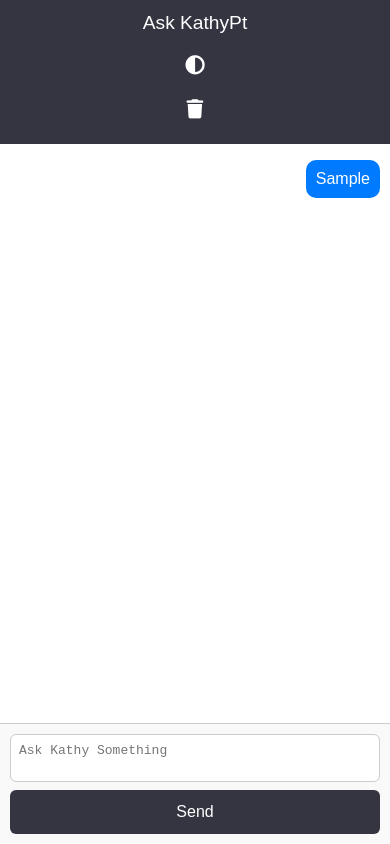
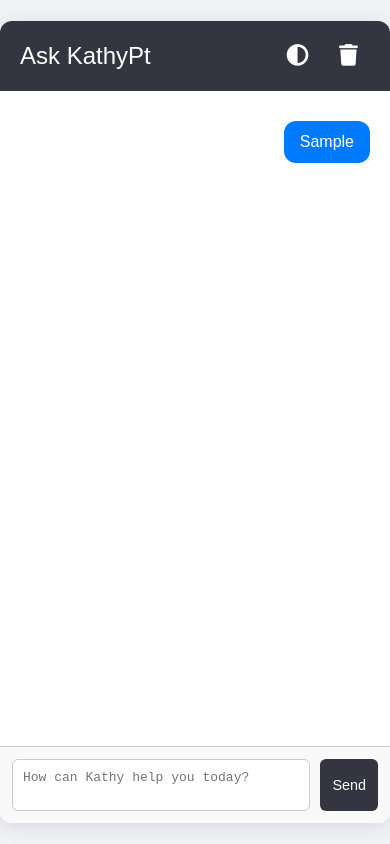
Before and after one commit to Ko-Taku-Reo/WebDev, a plain HTML site: page askkathypt.html in a window 390 px wide. Both pictures are taken after typing "Sample" into the empty fields and a click on the button "Send". Drawn offline with nearby package versions, Linux system fonts and the light colour scheme; no server answers.

Commit message:
Update askkathypt.html

````diff
--- a/askkathypt.html
+++ b/askkathypt.html
@@ -2,7 +2,7 @@
 <html lang="en">
 <head>
   <meta charset="UTF-8" />
-  <meta name="viewport" content="width=device-width, initial-scale=1.0, maximum-scale=1.0, user-scalable=no"/>
+  <meta name="viewport" content="width=device-width, initial-scale=1.0"/>
   <title>Ask KathyPt</title>
   <link rel="icon" href="favicon.ico" type="image/x-icon">
   <link rel="stylesheet" href="https://cdnjs.cloudflare.com/ajax/libs/font-awesome/6.5.0/css/all.min.css">
@@ -18,18 +18,15 @@
       --bot-bg: #f1f1f1;
       --bot-bg-dark: #2a2a2a;
     }
-    html, body {
+    body {
       margin: 0;
-      padding: 0;
       font-family: Arial, sans-serif;
       background: var(--bg-light);
       color: var(--text-light);
-      height: 100%;
-    }
-    body {
       display: flex;
       justify-content: center;
-      align-items: stretch;
+      align-items: center;
+      height: 100vh;
       transition: background 0.3s, color 0.3s;
     }
     .dark {
@@ -41,8 +38,11 @@
       flex-direction: column;
       width: 100%;
       max-width: 800px;
-      height: 100dvh;
+      height: 95vh;
       background: #fff;
+      border-radius: 12px;
+      box-shadow: 0 4px 20px rgba(0,0,0,0.1);
+      overflow: hidden;
     }
     .dark .chat-wrapper {
       background: #121212;
@@ -51,25 +51,25 @@
       background: #343541;
       color: white;
       padding: 12px 20px;
-      font-size: 1.2em;
+      font-size: 1.5em;
       display: flex;
       justify-content: space-between;
       align-items: center;
-      flex-wrap: wrap;
     }
     #chat {
       flex: 1;
-      padding: 10px;
+      padding: 20px;
       overflow-y: auto;
       display: flex;
       flex-direction: column;
     }
     .message {
-      margin: 6px 0;
-      padding: 10px;
-      border-radius: 10px;
-      max-width: 90%;
-      word-break: break-word;
+      margin: 10px 0;
+      padding: 12px 16px;
+      border-radius: 12px;
+      max-width: 80%;
+      white-space: pre-wrap;
+      word-wrap: break-word;
       position: relative;
     }
     .user {
@@ -88,30 +88,27 @@
     }
     footer {
       display: flex;
-      gap: 8px;
-      padding: 10px;
+      padding: 12px;
       background: #f9f9f9;
       border-top: 1px solid #ccc;
+      gap: 10px;
     }
     textarea {
       flex: 1;
-      padding: 8px;
+      padding: 10px;
       font-size: 1em;
       border-radius: 6px;
       border: 1px solid #ccc;
       resize: none;
-      max-height: 200px;
     }
     button {
-      padding: 10px;
-      font-size: 1em;
+      padding: 10px 12px;
+      font-size: 0.9em;
       border: none;
       border-radius: 6px;
       background-color: #343541;
       color: white;
       cursor: pointer;
-      min-width: 44px;
-      min-height: 44px;
     }
     button:hover {
       background-color: #4a4c56;
@@ -140,30 +137,6 @@
     .copy-btn:hover {
       background: #666;
     }
-    .thinking::after {
-      content: '.';
-      display: inline-block;
-      animation: typingDots 1.2s steps(1, end) infinite;
-    }
-    @keyframes typingDots {
-      0% { content: '.'; }
-      33% { content: '..'; }
-      66% { content: '...'; }
-      100% { content: '.'; }
-    }
-    @media (max-width: 600px) {
-      header {
-        flex-direction: column;
-        gap: 10px;
-        text-align: center;
-      }
-      footer {
-        flex-direction: column;
-      }
-      button {
-        width: 100%;
-      }
-    }
   </style>
 </head>
 <body>
@@ -179,7 +152,7 @@
     <div id="chat"></div>
 
     <footer>
-      <textarea id="userInput" rows="2" placeholder="Ask Kathy Something"></textarea>
+      <textarea id="userInput" rows="2" placeholder="How can Kathy help you today?"></textarea>
       <button onclick="sendMessage()">Send</button>
     </footer>
   </div>
@@ -196,11 +169,11 @@
     }
 
     function formatMarkdown(text) {
-      text = text.replace(/\\*\\*(.*?)\\*\\*/g, "<strong>$1</strong>");
+      text = text.replace(/\*\*(.*?)\*\*/g, "<strong>$1</strong>");
       text = text.replace(/^### (.*)$/gm, "<h1>$1</h1>");
-      text = text.replace(/!\\[(.*?)\\]\\((.*?)\\)/g, '<img src="$2" alt="$1" style="max-width:100%; margin-top:10px;">');
-      text = text.replace(/\\[(.*?)\\]\\((.*?)\\)/g, '<a href="$2" target="_blank">$1</a>');
-      text = text.replace(/```(\\w+)?\\n([\\s\\S]*?)```/g, (_, lang, code) => {
+      text = text.replace(/!\[(.*?)\]\((.*?)\)/g, '<img src="$2" alt="$1" style="max-width:100%; margin-top:10px;">');
+      text = text.replace(/\[(.*?)\]\((.*?)\)/g, '<a href="$2" target="_blank">$1</a>');
+      text = text.replace(/```(\w+)?\n([\s\S]*?)```/g, (_, lang, code) => {
         const id = "code-" + Math.random().toString(36).substring(2, 10);
         return `<pre><button class="copy-btn" onclick="copyCode('${id}')">Copy</button><code id="${id}" class="language-${lang || 'plaintext'}">${escapeHtml(code.trim())}</code></pre>`;
       });
@@ -223,42 +196,14 @@
       appendMessage(userMessage, "user");
       input.value = "";
 
-      const history = JSON.parse(localStorage.getItem("kathypt-history") || "[]");
-      const context = [...history.slice(-9), { role: "user", content: userMessage }];
-
-      const tempRes = await fetch(API_URL, {
+      const res = await fetch(API_URL, {
         method: "POST",
         headers: { "Content-Type": "application/json" },
         body: JSON.stringify({
           model: "gpt-4o-mini",
-          messages: [{ role: "system", content: "If the user prompt needs current info or real-time facts, reply only with: SEARCH: followed by the topic." }, ...context],
-          stream: false
-        })
-      });
-
-      const tempData = await tempRes.json();
-      const reply = tempData.choices?.[0]?.message?.content;
-
-      if (reply?.startsWith("SEARCH:")) {
-        const query = encodeURIComponent(reply.replace("SEARCH:", "").trim());
-        const searchRes = await fetch(`https://api.duckduckgo.com/?q=${query}&format=json&no_redirect=1&no_html=1&t=kathypt`);
-        const searchData = await searchRes.json();
-        const snippet = searchData.Abstract || searchData.RelatedTopics?.[0]?.Text || "No info found.";
-        appendMessage(`**Search Result:**\n${snippet}`, "bot");
-        context.push({ role: "system", content: `Search Result: ${snippet}` });
-      }
-
-      const isCodePrompt = /```|function|<script>|class |const |def |import /.test(userMessage.toLowerCase());
-      const selectedModel = isCodePrompt ? "gpt-4o" : "gpt-4o-mini";
-
-      const res = await fetch(API_URL, {
-        method: "POST",
-        headers: { "Content-Type": "application/json" },
-        body: JSON.stringify({
-          model: selectedModel,
-          messages: context,
+          messages: [{ role: "user", content: userMessage }],
           stream: true
-        })
+        }),
       });
 
       const reader = res.body.getReader();
@@ -266,16 +211,15 @@
       let fullResponse = "";
       const botMsg = document.createElement("div");
       botMsg.className = "message bot";
-      botMsg.innerHTML = "<em class='thinking'>Thinking</em>";
       chatContainer.appendChild(botMsg);
 
       while (true) {
         const { value, done } = await reader.read();
         if (done) break;
         const chunk = decoder.decode(value, { stream: true });
-        const lines = chunk.split("\\n").filter(line => line.startsWith("data:"));
+        const lines = chunk.split("\n").filter(line => line.startsWith("data:"));
         for (const line of lines) {
-          const data = line.replace(/^data:\\s*/, "");
+          const data = line.replace(/^data:\s*/, "");
           if (data === "[DONE]") break;
           try {
             const parsed = JSON.parse(data);
@@ -292,6 +236,7 @@
         }
       }
 
+      const history = JSON.parse(localStorage.getItem("kathypt-history") || "[]");
       history.push({ role: "user", content: userMessage });
       history.push({ role: "assistant", content: fullResponse });
       localStorage.setItem("kathypt-history", JSON.stringify(history));
@@ -325,12 +270,13 @@
         e.preventDefault();
         const cursor = input.selectionStart;
         const value = input.value;
-        input.value = value.slice(0, cursor) + "\\n" + value.slice(cursor);
+        input.value = value.slice(0, cursor) + "\n" + value.slice(cursor);
         input.selectionStart = input.selectionEnd = cursor + 1;
       }
     });
 
     window.addEventListener("DOMContentLoaded", () => {
+  input.focus();
       const history = JSON.parse(localStorage.getItem("kathypt-history") || "[]");
       for (const msg of history) {
         appendMessage(msg.content, msg.role === "user" ? "user" : "bot");
@@ -338,7 +284,6 @@
       if (localStorage.getItem("kathypt-theme") === "dark") {
         document.body.classList.add("dark");
       }
-      input.focus();
     });
   </script>
 </body>
````
